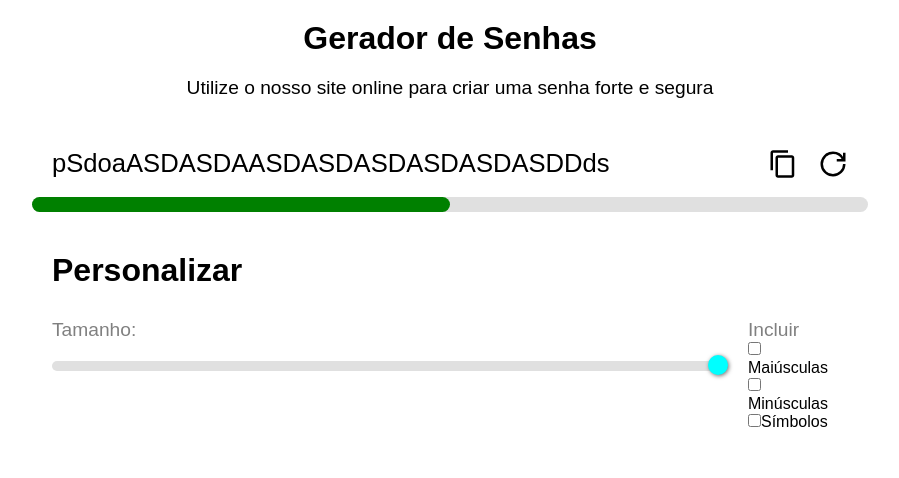
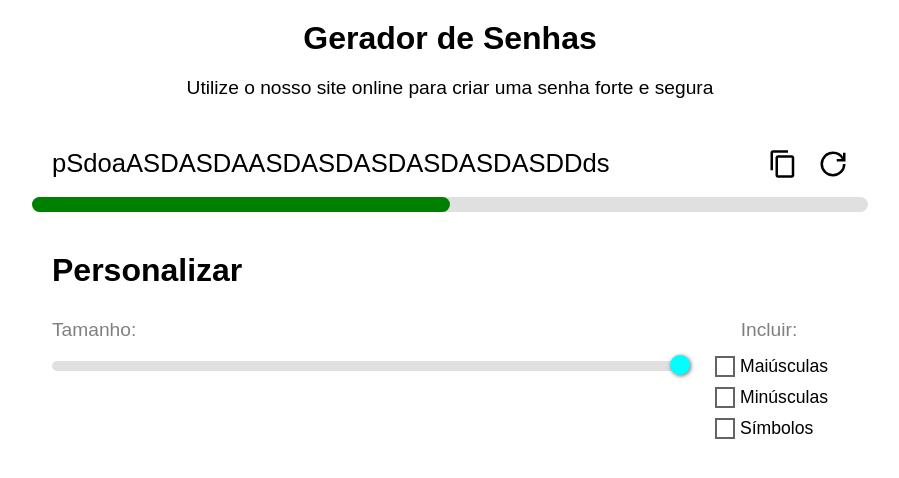
Before and after one commit to Fezaoo/Site-gerador-de-senhas-REACT, a React (Create React App) app: page / in a window 1280 px wide. Shown: the top 478 px of the page, without its empty margins (190-1089 px from the left). Built offline with nearby package versions, Linux system fonts and the light colour scheme.

Commit message:
checkbox

```diff
--- a/src/App.css
+++ b/src/App.css
@@ -119,12 +119,36 @@
   display: flex;
   margin-inline: 20px;
   flex-direction: column;
+  text-align: center;
 }
 .checkbox_container{
   display: flex;
   flex-direction: column;
+  margin-top: 15px;
+}
+.checkbox_option{
+  display: flex;
+  flex-direction: row;
+  font-size: 1.1em;
+  margin-bottom: 10px;
+}
+.label_checkbox{
+  display: flex;
+  cursor: pointer;
 }
 .checkbox{
-  display: flex;
-  flex-direction: row;
+
+  margin-inline: 5px;
+  width: 20px;
+  cursor: pointer;
+  appearance: none;
+  border: 2px solid rgb(100, 100, 100);
 }
+.checkbox:checked{
+  background-color: red;
+}
+.checkbox::before{
+
+  clip-path: polygon(12% 49%, 0 65%, 50% 100%, 100% 16%, 83% 0, 41% 70%);
+  color: white;
+}
--- a/src/App.js
+++ b/src/App.js
@@ -51,19 +51,22 @@ function App() {
                 <input type='range' className='senha_tamanho' min={4} max={25} step={1}></input>
               </div>
               <div className='senha_caracteres_container'>
-                <label className='label'>Incluir</label>
+                <label className='label'>Incluir:</label>
                 <div className='checkbox_container'>
                   <div className='checkbox_option'>
-                    <input type='checkbox'></input>
-                    <label className='label_checkbox'>Maiúsculas</label>
+                    <label className='label_checkbox'>
+                    <input type='checkbox' className='checkbox'/> Maiúsculas
+                    </label>
                   </div>
                   <div className='checkbox_option'>
-                    <input type='checkbox'></input>
-                    <label className='label_checkbox'>Minúsculas</label>
+                    <label className='label_checkbox'>
+                    <input type='checkbox' className='checkbox'/> Minúsculas
+                    </label>
                   </div>
                   <div className='checkbox_option'>
-                    <input type='checkbox'></input>
-                    <label className='label_checkbox'>Símbolos</label>
+                    <label className='label_checkbox'>
+                    <input type='checkbox' className='checkbox'/> Símbolos
+                    </label>
                   </div>
                 </div>
               </div>
```
